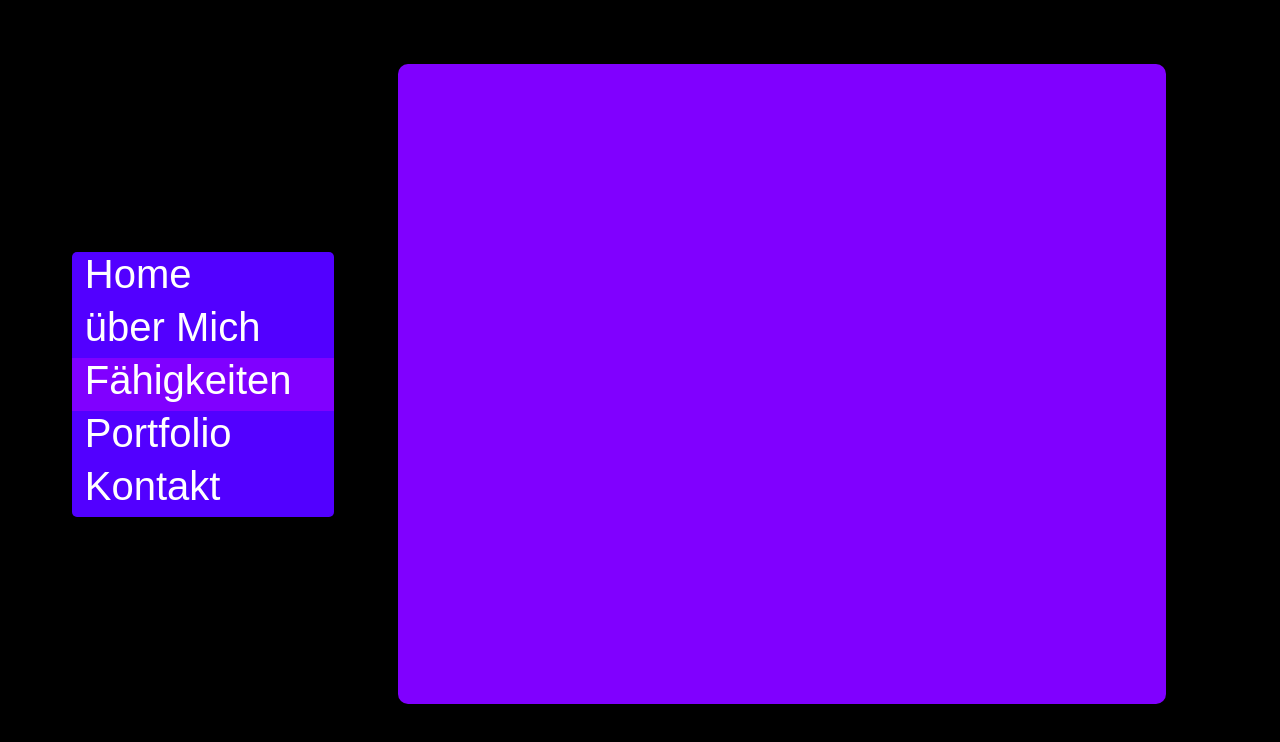
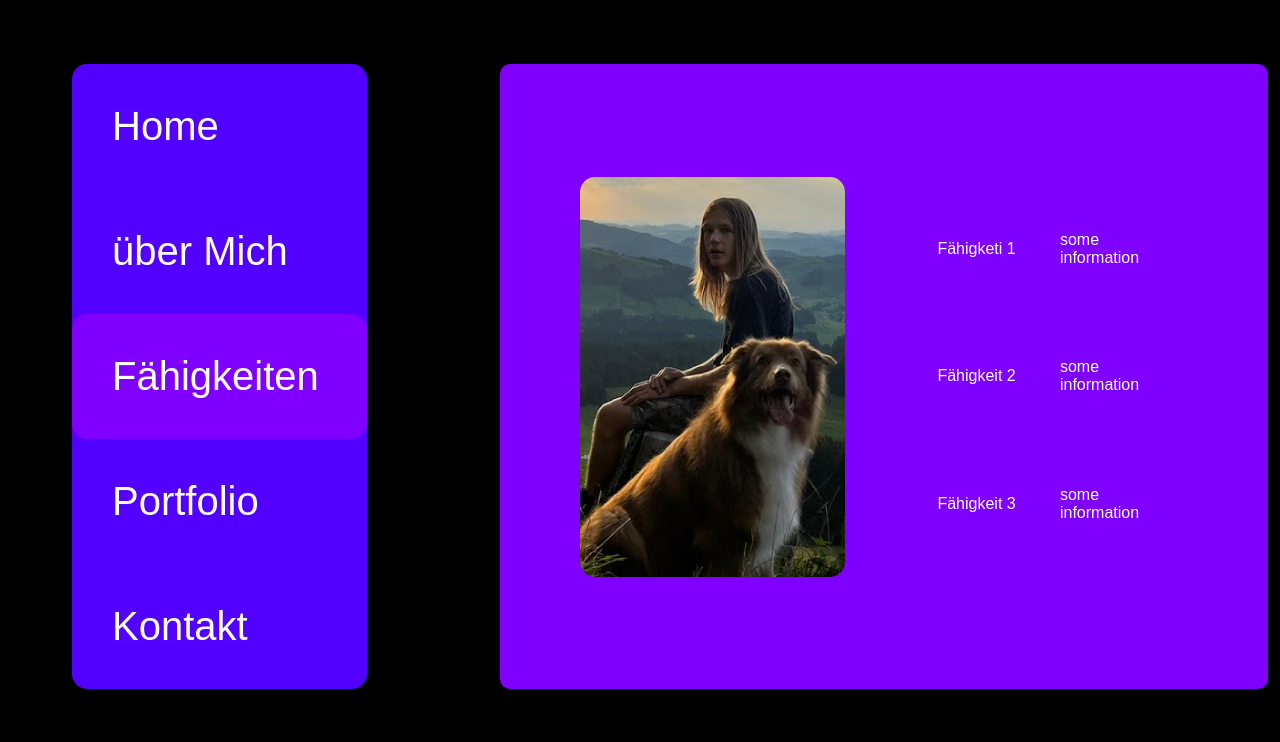
Before and after one commit to noalohrer125/Portfolie-M293, a plain HTML site: page Fähigkeiten.html in a window 1280 px wide. Drawn offline with Linux system fonts and the light colour scheme.

Commit message:
3 of 5 templates finished

```diff
--- a/Fähigkeiten.html
+++ b/Fähigkeiten.html
@@ -14,7 +14,22 @@
         <a href="Portfolio.html">Portfolio</a>
         <a href="Kontakt.html">Kontakt</a>
     </div>
-    <div class="content">
+    <div class="content content1">
+        <img class="image1" src="img/image1.png" alt="Noa">
+        <table class="FähigkeitenTable">
+            <tr>
+                <td>Fähigketi 1</td>
+                <td>some information</td>
+            </tr>
+            <tr>
+                <td>Fähigkeit 2</td>
+                <td>some information</td>
+            </tr>
+            <tr>
+                <td>Fähigkeit 3</td>
+                <td>some information</td>
+            </tr>
+        </table>
     </div>
 </body>
 </html>
--- a/styles.css
+++ b/styles.css
@@ -3,62 +3,100 @@
     font-family: sans-serif;
 }
 
-img {
-    height: 50vh;
-    overflow: hidden;
-}
-
 body {
     background-color: black;
     display: grid;
-    grid-template-areas:
-        'navbar content';
+    grid-auto-flow: column;
     gap: 5vmax;
-    align-items: center;
     margin-top: 8vh;
+
+    @media screen and (max-width: 800px) {
+        grid-auto-flow: row;
+    }
 }
 
 .navbar {
-    grid-area: 'navbar';
     display: flex;
     flex-direction: column;
-    width: auto;
-    height: auto;
-    margin-left: 5vw;
+    margin: 0 5vw;
     border-radius: 5px;
     background-color: #5200ff;
+    border-radius: 15px;
+    width: auto;
+
+    @media screen and (max-width: 800px) {
+        flex-direction: row;
+        justify-self: center;
+    }
 
     a {
         font-size: 5vmin;
         color: white;
         text-decoration: none;
-        padding-left: 1vw;
-        padding-bottom: 1vh;
+        padding: 5vh;
+
+        @media screen and (max-width: 800px) {
+            padding: 1vh;
+            width: 20%;
+            font-size: 3vw;
+        }
     }
 
     .active {
         background-color: #8000ff;
+        border-radius: 15px;
     }
 }
 
-
-
 .content {
-    grid-area: content;
     display: grid;
     width: 60vw;
-    height: 80vh;
-    margin-right: 5vw;
     border-radius: 10px;
     background-color: #8000ff;
+    justify-self: center;
 
-    h1 {
+    .NoaLöhrer {
         justify-self: center;
+        margin-top: 8vh;
     }
-    img {
+
+    .image {
         justify-self: center;
-        max-height: 80%;
-        max-width: 80%;
-        overflow: hidden;
+        height: 50vmin;
+
+        @media screen and (max-width: 800px) {
+            min-width: 20vw;
+        }
+    }
+
+    .image1 {
+        height: 50vmin;
+        align-self: center;
+        border-radius: 15px;
+        margin: 10vmin;
+    }
+
+    .aboutMe {
+        margin: 10vmin;
+        align-self: center;
+    }
+
+    .FähigkeitenTable {
+        margin: 15vmin 0vmin;
+
+        td {
+            padding: 0px 10px;
+            height: 0vh;
+            width: 50%;
+        }
     }
 }
+
+.content1 {
+    display: flex;
+    flex-direction: row;
+
+    @media screen and (max-width: 800px) {
+        flex-direction: column;
+    }
+}
```
Also changed, not shown: Portfolio.html (+1 -0 lines), index.html (+2 -2 lines), überMich.html (+5 -1 lines), img/image1.png (added), 1 other file.
